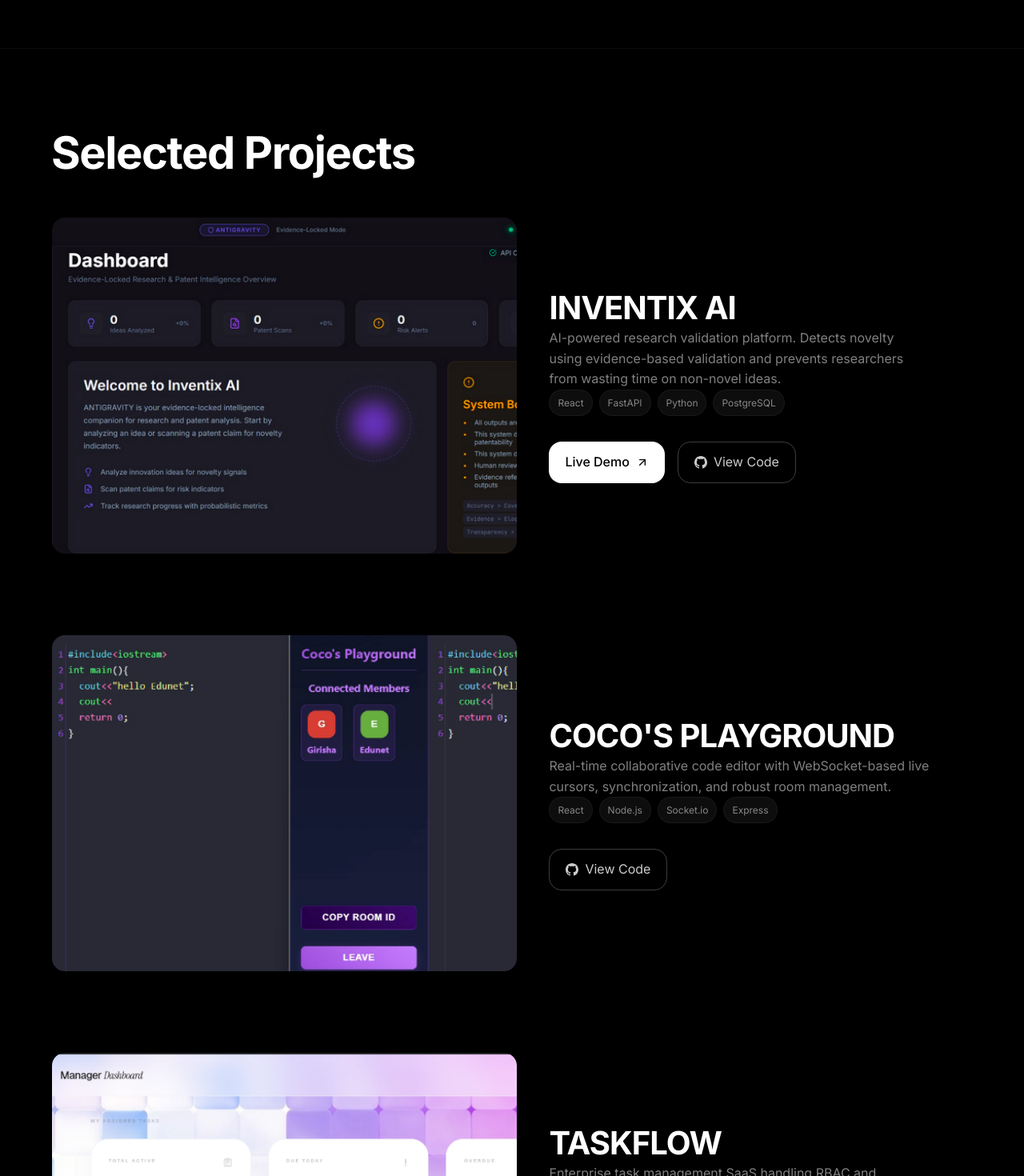
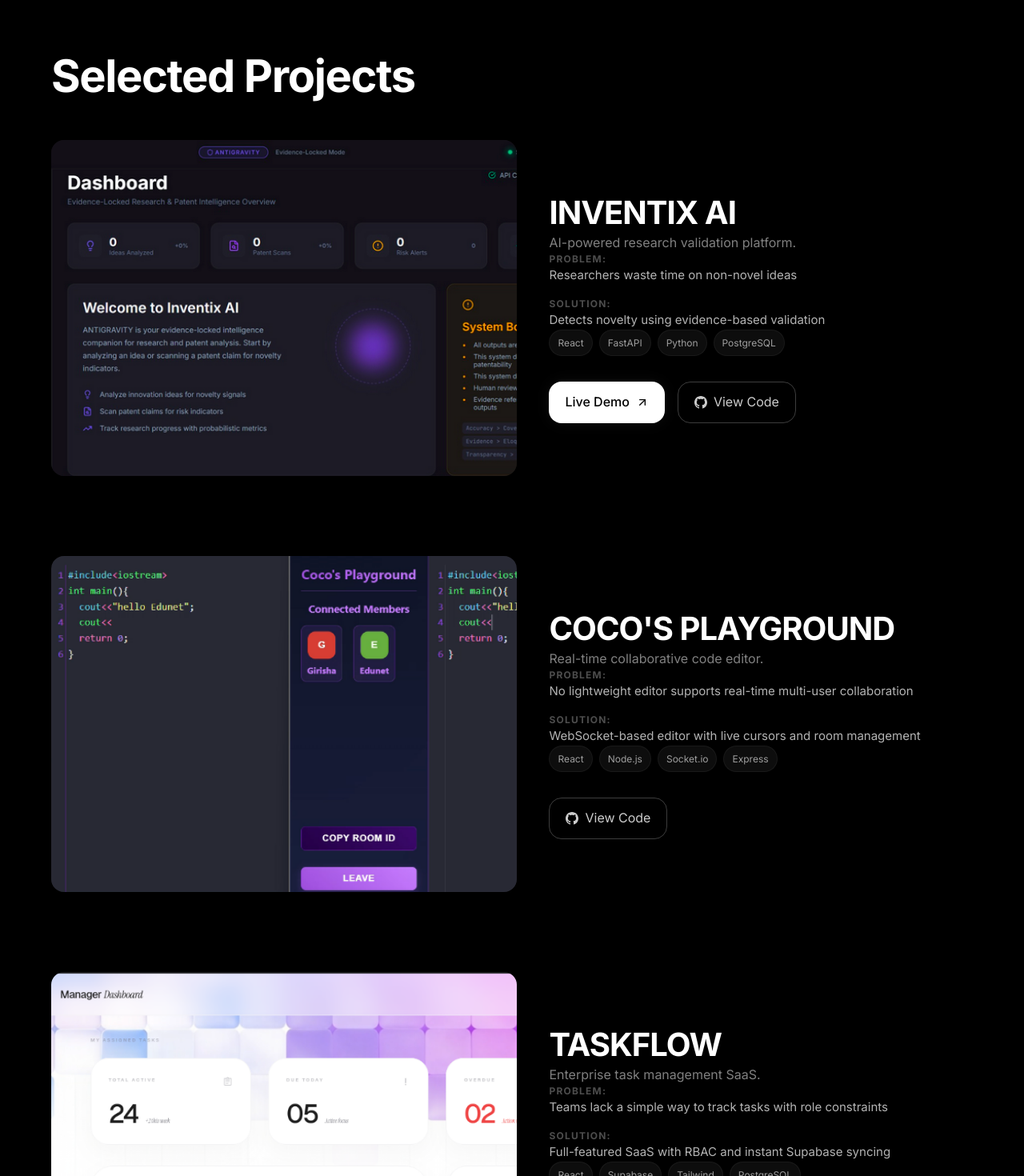
Before and after one commit to Girisha1908/Portfolio, a React (Vite) app: page / in a window 1280 px wide. Shown: the part 1330-2800 px from the top of the page at 80% size. Built offline with nearby package versions, Linux system fonts and the light colour scheme.

Commit message:
Final iteration: Name in hero, Problem/Solution restored, Interactive Cursor enabled

```diff
--- a/src/App.jsx
+++ b/src/App.jsx
@@ -3,10 +3,12 @@
 import Projects from './components/Projects';
 import Experience from './components/Experience';
 import Footer from './components/Footer';
+import CustomCursor from './components/CustomCursor';
 
 export default function App() {
   return (
-    <div className="bg-black min-h-screen selection:bg-[#3b82f6] selection:text-white font-sans text-white/90">
+    <div className="bg-black min-h-screen selection:bg-[#3b82f6] selection:text-white font-sans text-white/90 cursor-none">
+      <CustomCursor />
       <Navbar />
       <main>
         <Hero />
--- /dev/null
+++ b/src/components/CustomCursor.jsx
@@ -0,0 +1,58 @@
+import { useEffect, useState } from 'react';
+import { motion, useSpring, useMotionValue } from 'framer-motion';
+
+export default function CustomCursor() {
+  const [isHovered, setIsHovered] = useState(false);
+  const mouseX = useMotionValue(-100);
+  const mouseY = useMotionValue(-100);
+
+  const springConfig = { damping: 25, stiffness: 250 };
+  const cursorX = useSpring(mouseX, springConfig);
+  const cursorY = useSpring(mouseY, springConfig);
+
+  useEffect(() => {
+    const moveMouse = (e) => {
+      mouseX.set(e.clientX);
+      mouseY.set(e.clientY);
+    };
+
+    const handleHover = () => setIsHovered(true);
+    const handleUnhover = () => setIsHovered(false);
+
+    window.addEventListener('mousemove', moveMouse);
+
+    const interactiveElements = document.querySelectorAll('a, button, [role="button"], .project-card');
+    interactiveElements.forEach((el) => {
+      el.addEventListener('mouseenter', handleHover);
+      el.addEventListener('mouseleave', handleUnhover);
+    });
+
+    return () => {
+      window.removeEventListener('mousemove', moveMouse);
+      interactiveElements.forEach((el) => {
+        el.removeEventListener('mouseenter', handleHover);
+        el.removeEventListener('mouseleave', handleUnhover);
+      });
+    };
+  }, [mouseX, mouseY]);
+
+  return (
+    <>
+      <motion.div
+        className="fixed top-0 left-0 w-8 h-8 rounded-full border border-white/40 pointer-events-none z-[9999] flex items-center justify-center mix-blend-difference"
+        style={{
+          x: cursorX,
+          y: cursorY,
+          translateX: '-50%',
+          translateY: '-50%',
+        }}
+        animate={{
+          scale: isHovered ? 1.8 : 1,
+          backgroundColor: isHovered ? 'rgba(255,255,255,1)' : 'rgba(255,255,255,0)',
+        }}
+      >
+        <div className="w-1.5 h-1.5 bg-white rounded-full mix-blend-difference" />
+      </motion.div>
+    </>
+  );
+}
--- a/src/components/Hero.jsx
+++ b/src/components/Hero.jsx
@@ -23,26 +23,30 @@
         <div className="hero-content">
 
           {/* Animated Headline Structure with dynamic rhythm */}
-          <motion.h1
+          <motion.div
             initial={{ opacity: 0, y: 30 }}
             animate={{ opacity: 1, y: 0 }}
             transition={{ duration: 0.9, ease: [0.16, 1, 0.3, 1] }}
-            className="flex flex-col font-bold text-white tracking-tighter"
           >
+            <span className="text-white/40 tracking-[0.2em] uppercase text-sm block mb-6 font-semibold">
+              Girisha Anamala
+            </span>
+            <h1 className="flex flex-col font-bold text-white tracking-tighter">
               {/* Line 1 -> slightly smaller */}
               <span className="text-[clamp(40px,7vw,80px)] text-white/90">
                 Building performant,
               </span>
               {/* Line 2 -> Focus line, larger, added spacing between words */}
-            <span className="text-[clamp(48px,9vw,110px)] text-white">
-              <span className="text-blue-500 mr-5 md:mr-8 inline-block">scalable</span>
+              <span className="text-[clamp(40px,7vw,80px)] text-white mt-1">
+                <span className="text-[clamp(48px,9vw,110px)] text-blue-500 mr-5 md:mr-8 inline-block">scalable</span>
                 digital
               </span>
               {/* Line 3 -> same as line 1 */}
               <span className="text-[clamp(40px,7vw,80px)] text-white/90">
                 experiences.
               </span>
-          </motion.h1>
+            </h1>
+          </motion.div>
 
           {/* Subheading to ground the claim */}
           <motion.p
--- a/src/components/Projects.jsx
+++ b/src/components/Projects.jsx
@@ -5,7 +5,9 @@
 const projects = [
   {
     name: 'INVENTIX AI',
-    desc: 'AI-powered research validation platform. Detects novelty using evidence-based validation and prevents researchers from wasting time on non-novel ideas.',
+    desc: 'AI-powered research validation platform.',
+    problem: 'Researchers waste time on non-novel ideas',
+    solution: 'Detects novelty using evidence-based validation',
     tech: ['React', 'FastAPI', 'Python', 'PostgreSQL'],
     image: '/project-inventix.png',
     github: 'https://github.com/Girisha1908/Inventix-AI',
@@ -13,7 +15,9 @@
   },
   {
     name: "COCO'S PLAYGROUND",
-    desc: 'Real-time collaborative code editor with WebSocket-based live cursors, synchronization, and robust room management.',
+    desc: 'Real-time collaborative code editor.',
+    problem: 'No lightweight editor supports real-time multi-user collaboration',
+    solution: 'WebSocket-based editor with live cursors and room management',
     tech: ['React', 'Node.js', 'Socket.io', 'Express'],
     image: '/project-coco.png',
     github: 'https://github.com/Girisha1908/Collaborative-Code-editor',
@@ -21,7 +25,9 @@
   },
   {
     name: 'TASKFLOW',
-    desc: 'Enterprise task management SaaS handling RBAC and providing instant Supabase syncing for strict constraint environments.',
+    desc: 'Enterprise task management SaaS.',
+    problem: 'Teams lack a simple way to track tasks with role constraints',
+    solution: 'Full-featured SaaS with RBAC and instant Supabase syncing',
     tech: ['React', 'Supabase', 'Tailwind', 'PostgreSQL'],
     image: '/project-taskflow.png',
     github: 'https://github.com/Girisha1908/teamtask-flow',
@@ -29,7 +35,9 @@
   },
   {
     name: 'SAHAY',
-    desc: 'Voice navigator and fall-detection AI companion for elderly individuals. Designed for quick, accessible emergency interventions.',
+    desc: 'AI companion for elderly safety and navigation.',
+    problem: 'Elderly individuals lack accessible tools for emergencies',
+    solution: 'Voice navigation, fall detection, and one-tap SOS alerts',
     tech: ['Kotlin', 'TensorFlow', 'Firebase', 'Android'],
     image: '/project-sahay.jpg',
     github: 'https://github.com/Girisha1908/HACKSRM',
@@ -44,10 +52,10 @@
       whileInView={{ opacity: 1, y: 0 }}
       viewport={{ once: true }}
       transition={{ duration: 0.8, delay: 0.1 }}
-      className="project-card group hover:-translate-y-1 hover:bg-white/[0.02] border border-transparent hover:border-white/5 transition-all duration-300 ease-out p-6 md:p-8 rounded-2xl"
+      className="project-card group p-6 md:p-8 rounded-2xl hover:bg-white/[0.03] outline outline-1 outline-transparent hover:outline-white/10 hover:shadow-[0_20px_60px_rgba(255,255,255,0.03)] transition-all duration-500 ease-out"
     >
       {/* Left Image */}
-      <div className="w-full h-[320px] md:h-[420px] rounded-2xl overflow-hidden shadow-md group-hover:shadow-[0_20px_50px_rgba(0,0,0,0.5)] transition-all duration-300 flex-shrink-0">
+      <div className="w-full h-[320px] md:h-[420px] rounded-2xl overflow-hidden bg-white/5 flex-shrink-0">
         <img
           src={p.image}
           alt={p.name}
@@ -59,19 +67,31 @@
       <div className="flex flex-col justify-center">
 
         {/* Title */}
-        <h3 className="text-[32px] md:text-[40px] font-bold text-white tracking-tight mb-4 leading-tight">
+        <h3 className="text-[32px] md:text-[40px] font-bold text-white tracking-tight mb-4 leading-tight group-hover:text-blue-500 transition-colors duration-500">
           {p.name}
         </h3>
 
-        {/* Short Desc (2-3 lines max) */}
-        <p className="text-[16px] text-white/50 leading-[1.6] mb-[32px] max-w-[90%]">
+        {/* Short Desc */}
+        <p className="text-[16px] text-white/50 leading-[1.6] mb-6">
           {p.desc}
         </p>
+
+        {/* Problem / Solution fields */}
+        <div className="flex flex-col gap-4 mb-8">
+          <div>
+            <span className="text-white/30 text-xs tracking-widest font-bold uppercase block mb-1">Problem:</span>
+            <p className="text-[15px] text-white/70 leading-[1.6]">{p.problem}</p>
+          </div>
+          <div>
+            <span className="text-white/30 text-xs tracking-widest font-bold uppercase block mb-1">Solution:</span>
+            <p className="text-[15px] text-white/70 leading-[1.6]">{p.solution}</p>
+          </div>
+        </div>
 
         {/* Tech Stack Pills via .tech-tag */}
         <div className="flex flex-wrap gap-[8px] mb-[40px]">
           {p.tech.map((t) => (
-            <span key={t} className="tech-tag text-white/50 border border-white/5">
+            <span key={t} className="tech-tag text-white/60 border border-white/5 bg-white/5">
               {t}
             </span>
           ))}
@@ -84,7 +104,7 @@
               href={p.demo}
               target="_blank"
               rel="noopener noreferrer"
-              className="btn-primary hover:bg-white/90 hover:scale-[1.03] shadow-none hover:shadow-[0_8px_20px_rgba(255,255,255,0.15)] flex gap-2 cursor-pointer"
+              className="btn-primary hover:bg-white/90 hover:scale-[1.03] shadow-[0_0_20px_rgba(255,255,255,0.05)] hover:shadow-[0_8px_30px_rgba(255,255,255,0.15)] flex gap-2 cursor-pointer transition-all duration-300"
             >
               Live Demo <ArrowUpRight size={16} />
             </a>
@@ -93,7 +113,7 @@
             href={p.github}
             target="_blank"
             rel="noopener noreferrer"
-            className="btn-secondary hover:bg-white/[0.03] hover:border-white/20 hover:scale-[1.03] shadow-none hover:shadow-[0_8px_20px_rgba(0,0,0,0.2)] flex gap-2 cursor-pointer"
+            className="btn-secondary hover:bg-white/[0.05] hover:border-white/30 hover:scale-[1.03] shadow-none hover:shadow-[0_8px_20px_rgba(0,0,0,0.2)] flex gap-2 cursor-pointer transition-all duration-300"
           >
             <GithubIcon size={16} /> View Code
           </a>
@@ -107,7 +127,6 @@
   return (
     <section id="projects" className="section bg-black border-t border-white/5">
       <div className="container">
-
         <div className="section-title">
           <h2 className="text-[clamp(40px,6vw,56px)] font-bold text-white tracking-tight leading-[1.1]">
             Selected Projects
```
Lines whose indentation alone changed are shown as unchanged.
